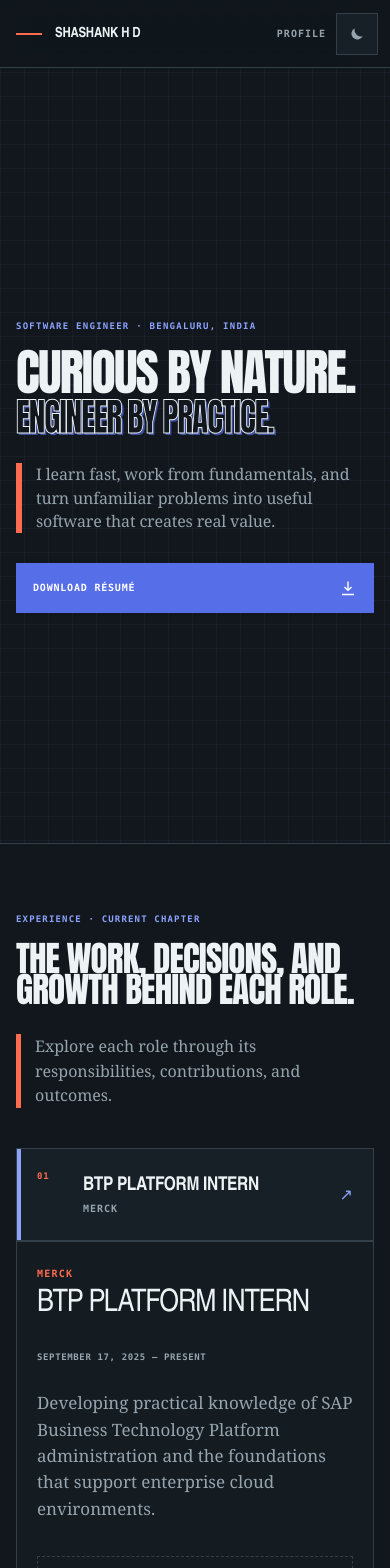
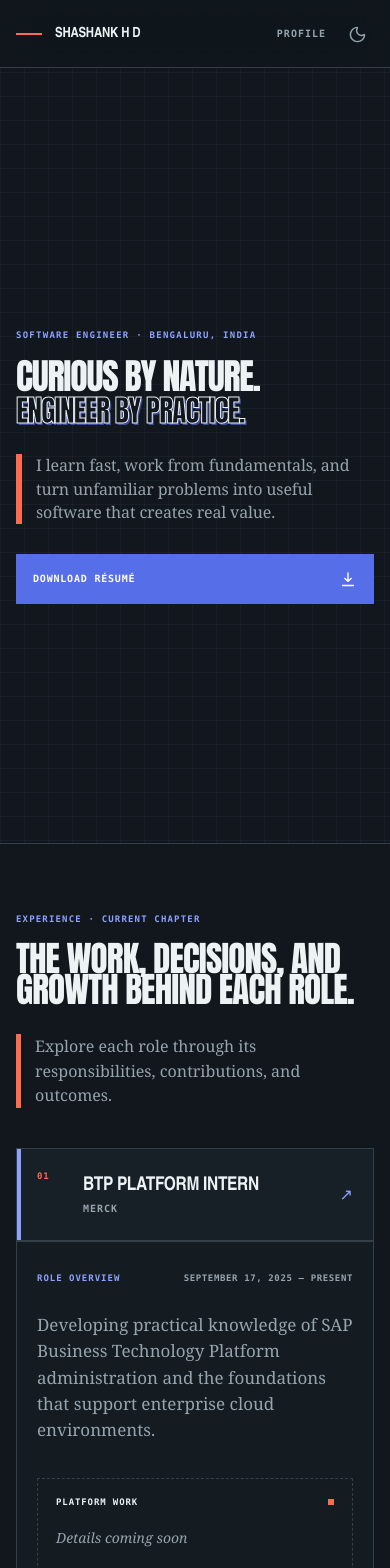
Before and after one commit to hdshashank/portfolio, a Next.js app: page / in a window 390 px wide. Shown: the top 1568 px of the page. Built offline with nearby package versions, Linux system fonts and the light colour scheme; a web font is replaced by a local one.

Commit message:
Refine responsive portfolio UI

```diff
--- a/app/components/Experience.tsx
+++ b/app/components/Experience.tsx
@@ -5,12 +5,17 @@ import { experienceEntries, type ExperienceEntry } from "../content/experience";
 
 function ExperienceDetail({ entry }: { entry: ExperienceEntry }) {
   return (
-    <article className="experience-detail" aria-live="polite">
+    <article
+      className="experience-detail"
+      aria-label={`${entry.role} at ${entry.company}`}
+      aria-live="polite"
+    >
       <div className="experience-detail-heading">
         <div>
           <p className="experience-company">{entry.company}</p>
           <h3>{entry.role}</h3>
         </div>
+        <p className="experience-mobile-label">Role overview</p>
         <p className="experience-date">
           <time dateTime={entry.startDate}>{entry.displayDates}</time>
         </p>
--- a/app/components/ThemeToggle.tsx
+++ b/app/components/ThemeToggle.tsx
@@ -1,28 +1,9 @@
 "use client";
 
+import { Moon, Sun } from "lucide-react";
 import { useEffect, useState } from "react";
 
 type Theme = "dark" | "light";
-
-function SunIcon() {
-  return (
-    <svg aria-hidden="true" viewBox="0 0 20 20" className="size-[18px]">
-      <circle cx="10" cy="10" r="3.5" fill="currentColor" />
-      <path d="M10 1.5v2.4M10 16.1v2.4M1.5 10h2.4M16.1 10h2.4" stroke="currentColor" strokeWidth="1.4" />
-    </svg>
-  );
-}
-
-function MoonIcon() {
-  return (
-    <svg aria-hidden="true" viewBox="0 0 20 20" className="size-[18px]">
-      <path
-        d="M16.4 12.4A7 7 0 0 1 7.6 3.6a6.6 6.6 0 1 0 8.8 8.8Z"
-        fill="currentColor"
-      />
-    </svg>
-  );
-}
 
 export default function ThemeToggle() {
   const [theme, setTheme] = useState<Theme>("dark");
@@ -48,7 +29,7 @@ export default function ThemeToggle() {
       onClick={toggleTheme}
     >
       <span className="transition-transform duration-200 group-hover:rotate-12" aria-hidden="true">
-        {theme === "dark" ? <MoonIcon /> : <SunIcon />}
+        {theme === "dark" ? <Moon size={19} strokeWidth={1.8} /> : <Sun size={19} strokeWidth={1.8} />}
       </span>
     </button>
   );
--- a/app/globals.css
+++ b/app/globals.css
@@ -179,14 +179,15 @@ button { font: inherit; }
   place-items: center;
   width: 42px;
   height: 42px;
-  border: 1px solid var(--rule);
+  padding: 0;
+  border: 0;
   color: var(--muted);
-  background: var(--raised);
+  background: transparent;
   cursor: pointer;
-  transition: color 160ms ease, border-color 160ms ease, background-color 160ms ease;
+  transition: color 160ms ease;
 }
 
-.theme-control:hover { color: var(--ink); border-color: var(--blue); }
+.theme-control:hover { color: var(--blue); }
 
 /* Hero */
 .portfolio-hero {
@@ -220,7 +221,7 @@ button { font: inherit; }
   margin: 0;
   max-width: 1130px;
   font-family: Impact, Haettenschweiler, "Arial Narrow Bold", "Arial Narrow", sans-serif;
-  font-size: clamp(61px, 7.4vw, 110px);
+  font-size: clamp(40px, 7.4vw, 110px);
   font-weight: 900;
   line-height: .79;
   letter-spacing: -.035em;
@@ -442,6 +443,7 @@ button { font: inherit; }
   letter-spacing: -.035em;
   text-transform: uppercase;
 }
+.experience-mobile-label { display: none; }
 .experience-date {
   margin: 3px 0 0;
   color: var(--muted);
@@ -636,7 +638,7 @@ button { font: inherit; }
 
 .project-stack {
   color: var(--muted);
-  font: 600 9px/1.6 ui-monospace, SFMono-Regular, Menlo, monospace;
+  font: 800 10px/1.6 ui-monospace, SFMono-Regular, Menlo, monospace;
   letter-spacing: .08em;
   text-align: right;
   text-transform: uppercase;
@@ -1255,13 +1257,16 @@ button { font: inherit; }
 
   .hero-body { padding-block: clamp(46px, 8vh, 70px) 42px; }
   .hero-role { margin-bottom: 19px; font-size: 9px; }
-  .hero-title { font-size: clamp(43px, 12.8vw, 58px); line-height: .82; }
+  .hero-title { font-size: clamp(28px, 9.2vw, 52px); line-height: .86; }
+  .hero-title > span {
+    width: 100%;
+    white-space: normal;
+    text-wrap: balance;
+  }
   .hero-title-accent {
-    font-size: .78em;
+    font-size: .84em;
     margin-top: .22em;
     -webkit-text-stroke-width: 1px;
-    transform: scaleX(.88);
-    transform-origin: left;
   }
   .hero-value { grid-template-columns: 6px 1fr; gap: 14px; margin-top: 30px; }
   .hero-value p { font-size: 16px; line-height: 1.46; }
@@ -1274,7 +1279,21 @@ button { font: inherit; }
   .experience-section-heading h2 { font-size: clamp(32px, 9vw, 41px); }
   .experience-section-heading > p:last-child { padding-left: 14px; border-left-width: 5px; font-size: 16px; }
   .experience-detail { padding: 27px 20px 20px; }
-  .experience-detail-heading { display: grid; }
+  .experience-detail-heading {
+    display: flex;
+    align-items: baseline;
+    justify-content: space-between;
+    gap: 16px;
+  }
+  .experience-detail-heading > div { display: none; }
+  .experience-mobile-label {
+    display: block;
+    margin: 0;
+    color: var(--blue);
+    font: 700 9px/1.3 ui-monospace, SFMono-Regular, Menlo, monospace;
+    letter-spacing: .11em;
+    text-transform: uppercase;
+  }
   .experience-date { text-align: left; }
   .experience-summary { margin-block: 27px 34px; }
   .experience-groups { grid-template-columns: 1fr; }
@@ -1282,9 +1301,11 @@ button { font: inherit; }
   .experience-group:last-child { border-bottom: 0; }
   .experience-coming-soon { margin-top: 21px; }
 
-  .skills-section { width: 100%; padding-block: 52px; border-inline: 0; }
-  .logos22-slot { width: 50%; flex-basis: 50%; min-height: 112px; padding: 20px 12px; }
-  .logos22-name { font-size: 16px; }
+  .skills-section { width: 100%; padding-block: 32px; border-inline: 0; }
+  .logos22-slot { width: 50%; flex-basis: 50%; min-height: 78px; padding: 12px 8px; }
+  .logos22-lockup { gap: 7px; }
+  .logos22-lockup picture { width: 20px; height: 20px; }
+  .logos22-name { font-size: 14px; line-height: 1.15; }
 
   .projects-section { width: 100%; padding: 76px 16px 70px; border-inline: 0; }
   .projects-section-heading { margin-bottom: 38px; }
@@ -1320,14 +1341,6 @@ button { font: inherit; }
   .connect-socials { gap: 16px 22px; }
   .connect-hire { font-size: 30px; }
   .connect-direct p { font-size: 15px; }
-  .connect-wordmark {
-    display: block;
-    font-size: clamp(68px, 24vw, 116px);
-    line-height: .76;
-    text-align: center;
-    white-space: normal;
-  }
-  .connect-wordmark span { display: block; }
   .site-footer { min-height: 82px; margin-inline: 0; border-inline: 0; }
 
   .profile-intro,
--- a/package.json
+++ b/package.json
@@ -10,6 +10,7 @@
   },
   "dependencies": {
     "@tailwindcss/postcss": "^4.3.3",
+    "lucide-react": "^1.28.0",
     "next": "^15.5.0",
     "postcss": "^8.5.25",
     "react": "^19.1.0",
```
Also changed, not shown: 1 other file (tests, documents, lock files or other folders).
